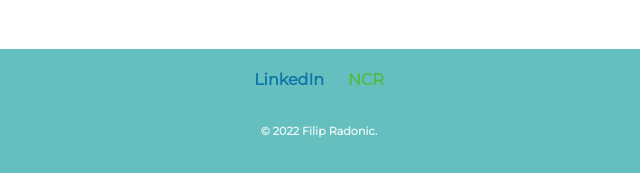
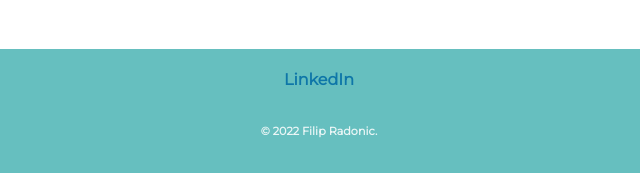
Before and after one commit to FilipRadonic/CV-practice-site, a plain HTML site: page index.html in a window 1280 px wide. Shown: the part 2534-2707 px from the top of the page, 321-961 px from the left. Drawn offline with Linux system fonts and the light colour scheme.

Commit message:
Update index.html

```diff
--- a/index.html
+++ b/index.html
@@ -58,7 +58,6 @@
 
   <div class="bottom-container">
     <a class="footer-link-1" href="https://www.linkedin.com/in/filip-radonic-647421125" target="_blank">LinkedIn</a>
-    <a class="footer-link-2" href="https://www.ncr.com/" target="_blank">NCR</a>
 
     <p class="credits">© 2022 Filip Radonic.</p>
   </div>
```
